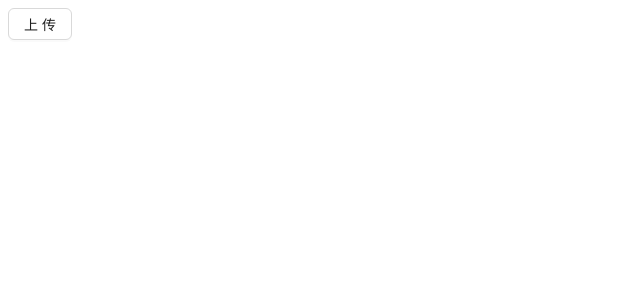
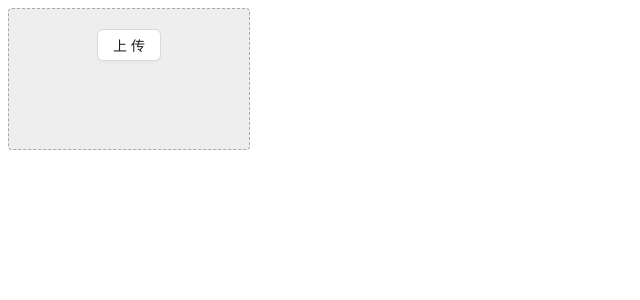
Before and after one commit to huzhiwu1/react-pro-practice, a React (Vite) app: page / in a window 1280 px wide. Shown: the top 300 px of the page, without its empty margins (0-640 px from the left). Built offline with nearby package versions, Linux system fonts and the light colour scheme.

Commit message:
feat(upload): 添加拖拽文件上传的功能

```diff
--- /dev/null
+++ b/src/Upload/Dragger.tsx
@@ -0,0 +1,46 @@
+import type { DragEventHandler, PropsWithChildren, FC } from "react";
+import { useCallback, useState } from "react";
+import cs from "classnames";
+
+export type DraggerProps = PropsWithChildren<{
+  onFiles: (files: FileList) => void;
+}>;
+
+const Dragger: FC<DraggerProps> = (props) => {
+  const { onFiles, children } = props;
+
+  const [over, setOver] = useState(false);
+
+  const handleDragOver = useCallback<DragEventHandler<HTMLDivElement>>((e) => {
+    e.preventDefault();
+    setOver(true);
+  }, []);
+
+  const handleDragLeave = useCallback<DragEventHandler<HTMLDivElement>>((e) => {
+    e.preventDefault();
+    setOver(false);
+  }, []);
+
+  const handleDrop = useCallback<DragEventHandler<HTMLDivElement>>(
+    (e) => {
+      e.preventDefault();
+      setOver(false);
+      onFiles(e.dataTransfer.files);
+    },
+    [onFiles]
+  );
+  return (
+    <div
+      className={cs("upload-dragger", {
+        ["is-dragover"]: over,
+      })}
+      onDragOver={handleDragOver}
+      onDragLeave={handleDragLeave}
+      onDrop={handleDrop}
+    >
+      {children}
+    </div>
+  );
+};
+
+export default Dragger;
--- a/src/Upload/app.tsx
+++ b/src/Upload/app.tsx
@@ -56,6 +56,7 @@ function App() {
       data={{ owner: "胡志武" }}
       beforeUpload={beforeUpload}
       onProgress={onProgress}
+      drag
     >
       <Button>上传</Button>
     </Upload>
--- a/src/Upload/index.scss
+++ b/src/Upload/index.scss
@@ -51,3 +51,18 @@
     }
   }
 }
+.upload-dragger {
+  background: #eee;
+  border: 1px dashed #aaa;
+  border-radius: 4px;
+  cursor: pointer;
+  padding: 20px;
+  width: 200px;
+  height: 100px;
+  text-align: center;
+
+  &.is-dragover {
+    border: 2px dashed blue;
+    background: rgba(blue, 0.3);
+  }
+}
--- a/src/Upload/index.tsx
+++ b/src/Upload/index.tsx
@@ -4,6 +4,7 @@ import type { ChangeEventHandler, FC, PropsWithChildren } from "react";
 
 import "./index.scss";
 import UploadList, { type UploadFile } from "./UploadList";
+import Dragger from "./Dragger";
 
 export type AbortControllerMap = Map<string, AbortController>;
 
@@ -17,6 +18,7 @@ export type UploadProps = PropsWithChildren<{
   multiple?: boolean; // 是否能上传多个文件
   name?: string; // 后端接收文件的key
   withCredentials?: boolean; // 是否携带cookie
+  drag?: boolean;
   beforeUpload?: (file: File) => boolean | Promise<File>;
   onProgress?: (percentage: number, file: File) => void;
   // eslint-disable-next-line @typescript-eslint/no-explicit-any
@@ -34,6 +36,7 @@ const Upload: FC<UploadProps> = (props) => {
     accpet,
     multiple,
     name,
+    drag,
     withCredentials,
     children,
     beforeUpload,
@@ -232,7 +235,7 @@ const Upload: FC<UploadProps> = (props) => {
   return (
     <div className="upload-component">
       <div className="upload-input" onClick={handleInputClick}>
-        {children}
+        {drag ? <Dragger onFiles={uploadFiles}>{children}</Dragger> : children}
         <input
           className="upload-file-input"
           type="file"
```
